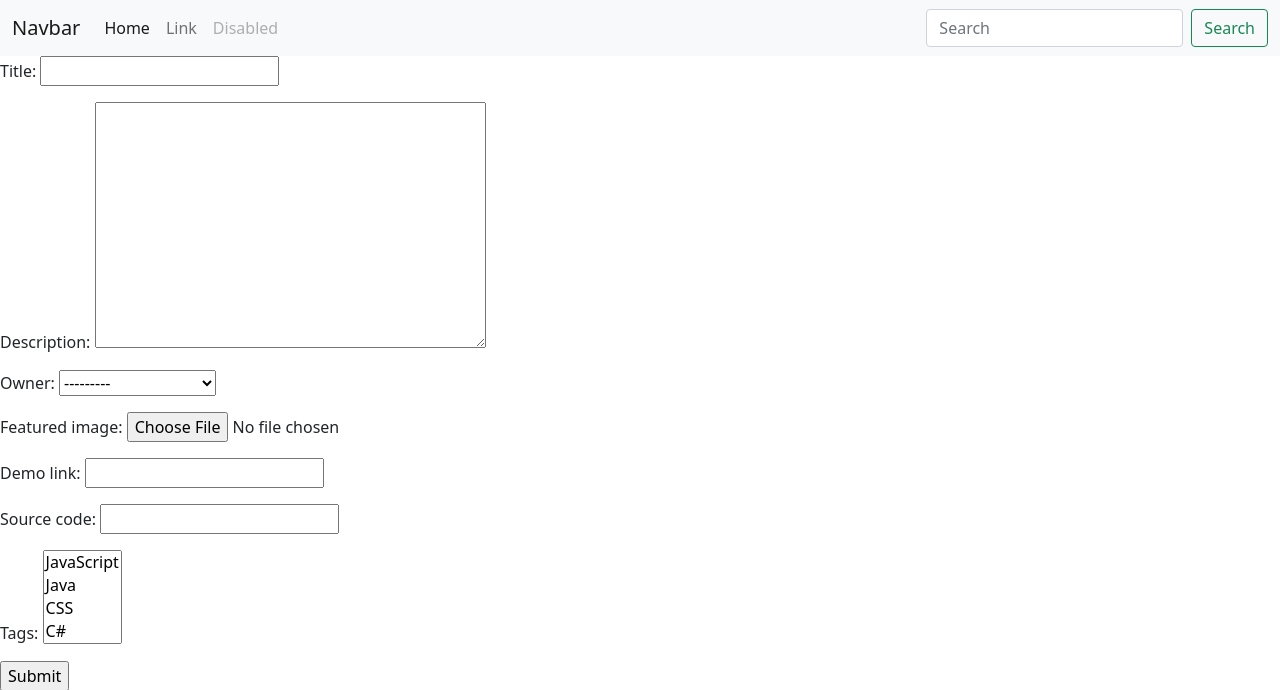
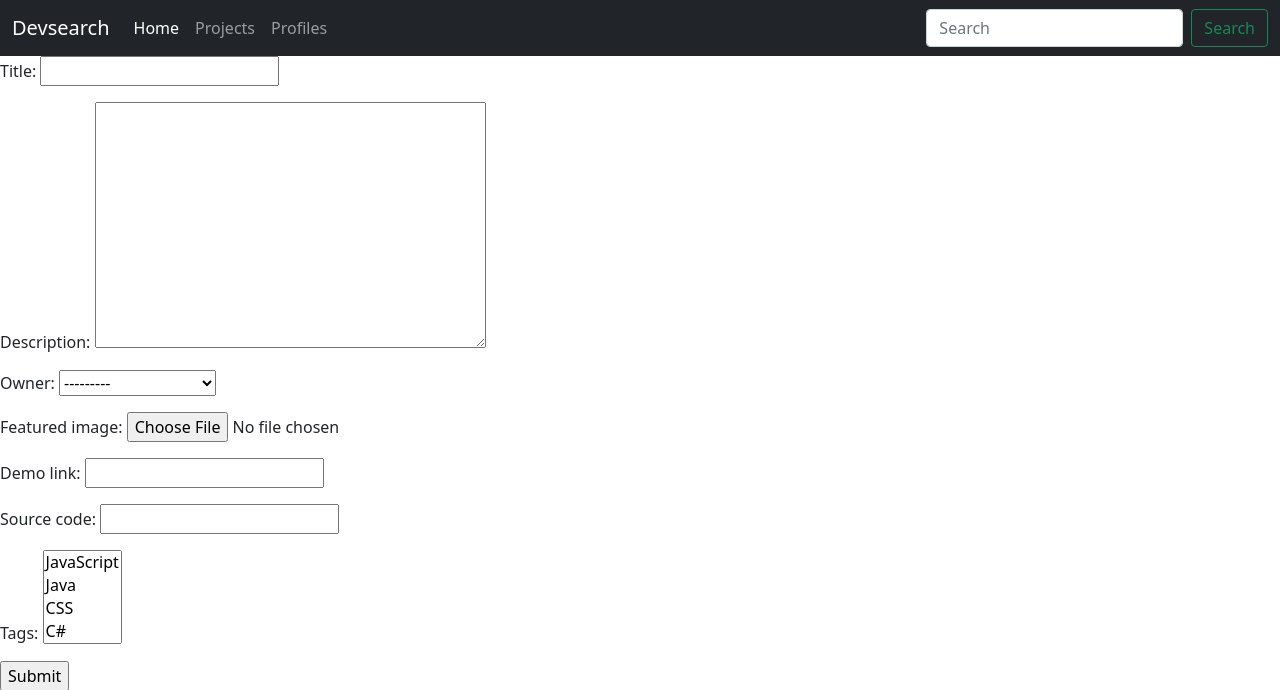
Before and after one commit to notTali/devsearch, a Django app: page /add-project in a window 1280 px wide. Shown: the top 690 px of the page. Run offline with Django 4.2, Linux system fonts and the light colour scheme; data comes from the database, SQL or seed files in the repository.

Commit message:
Template inheritance

```diff
--- a/templates/home.html
+++ b/templates/home.html
@@ -13,7 +13,7 @@
     <title>Document</title>
   </head>
   <body>
-    <nav class="navbar navbar-expand-lg navbar-light bg-light">
+    <nav class="navbar navbar-expand-lg navbar-dark bg-dark">
       <div class="container-fluid">
         <button
           class="navbar-toggler"
@@ -26,23 +26,23 @@
         >
           <span class="navbar-toggler-icon"></span>
         </button>
-        <a class="navbar-brand" href="#">Navbar</a>
+        <a class="navbar-brand" href="#">Devsearch</a>
         <div class="collapse navbar-collapse" id="navbarTogglerDemo03">
           <ul class="navbar-nav me-auto mb-2 mb-lg-0">
             <li class="nav-item">
-              <a class="nav-link active" aria-current="page" href="#">Home</a>
+              <a
+                class="nav-link active"
+                aria-current="page"
+                href="{% url 'profiles' %}"
+                >Home</a
+              >
             </li>
             <li class="nav-item">
-              <a class="nav-link" href="#">Link</a>
+              <a class="nav-link" href="{% url 'projects' %}">Projects</a>
             </li>
+
             <li class="nav-item">
-              <a
-                class="nav-link disabled"
-                href="#"
-                tabindex="-1"
-                aria-disabled="true"
-                >Disabled</a
-              >
+              <a class="nav-link" href="{% url 'profiles' %}">Profiles</a>
             </li>
           </ul>
           <form class="d-flex">
--- a/users/templates/users/profiles.html
+++ b/users/templates/users/profiles.html
@@ -15,10 +15,9 @@
   <body>
     {% block cont %}
     <h1>Users Profiles</h1>
-    <div class="card-deck">
+    <div class="card-group">
       {% for profile in profiles %}
-
-      <div class="card">
+      <div class="card" style="width: 18rem">
         <img src="{{profile.profile_image.url}}" class="card-img-top" alt="" />
         <div class="card-body">
           <h5 class="card-title">{{profile.name}}</h5>
@@ -28,7 +27,6 @@
           </p>
         </div>
       </div>
-
       {% endfor %}
     </div>
 
--- a/users/urls.py
+++ b/users/urls.py
@@ -2,5 +2,5 @@ from django.urls import path
 from . import views
 
 urlpatterns = [
-    path('', views.profiles),
+    path('', views.profiles, name='profiles'),
 ]
```
